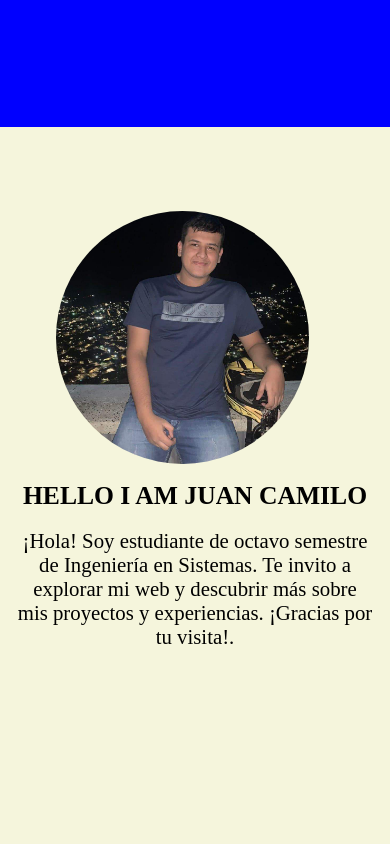
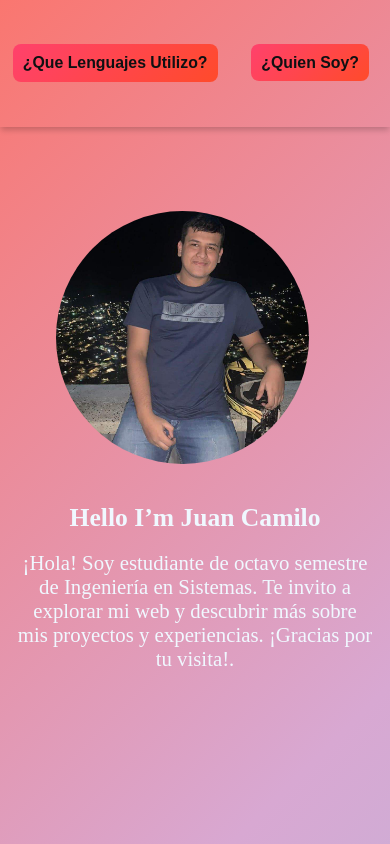
Before and after one commit to JuanBanks/Cv-Juan, a plain HTML site: page index.Html in a window 390 px wide. Drawn offline with Linux system fonts and the light colour scheme.

Commit message:
V1.3 Add animacion fondo - add menu

```diff
--- a/Css/cv.css
+++ b/Css/cv.css
@@ -5,17 +5,82 @@
 
 }
 
+
+
 /* Animacion breve  falta perfeccionar https://developer.mozilla.org/es/docs/Web/CSS/CSS_animations/Using_CSS_animations */
-.animacion{
+.animacion {
 
     animation-duration: 4s;
     animation-name: texto;
-    animation-timing-function: ease-in-out; /* al chocar con el borde va ajustando */
+    animation-timing-function: ease-in-out;
+    /* al chocar con el borde va ajustando */
 
 }
 
-#Contenedor{
-    background-color: beige;
+.ilusion {
+
+    text-decoration: none;
+    font-size: 1.5rem;
+    font-family: 'Arial', sans-serif;
+    color: #000000;
+    padding: 10px;
+    background: linear-gradient(135deg ,#ff416c, #ff4b2b);
+    border-radius: 8px;
+
+
+}
+
+.ilusion:hover {
+
+ box-shadow: 0 10px 25px rgba(250, 0, 0, 0.5);
+    cursor: pointer;
+}
+
+
+  .menu {
+    display: block;
+    position: relative;
+    cursor: pointer;
+ margin-right: 100vh;
+  }
+
+
+  /* Estilos para el menú desplegable */
+  .menu-desplejable {
+    display: none; /* Por defecto, oculto */
+    position: absolute;
+    width: 100%;
+    background: #ffc7c7;
+    color: #000000;
+    padding: 10px 0;
+
+  }
+
+  /* Estilos para los elementos dentro del menú desplegable */
+  .menu-desplejable li {
+    padding: 10px;
+    list-style: none;
+    text-align: center;
+    cursor: pointer;
+  }
+
+  /* Cambia el color de fondo al hacer hover sobre los elementos del menú */
+  .menu-desplejable li:hover {
+    background-color: #ff9a9a;
+  }
+
+
+  #Lista{
+    list-style: none;
+
+  }
+
+#Contenedor {
+
+    background: linear-gradient( 135deg, #ff7e5f, #feb47b, #ff6f61, #d8a8d2, #a2c2e6 );
+    animation: bankefecto 15s ease infinite;
+    background-size: 400% 400%; /* Efecto de cambio de colores, toma el back y cada 15seg cambia de color*/
+    color: aliceblue;
     display: grid;
     grid-template-areas:
         " header  header"
@@ -32,38 +97,51 @@ section {
     height: 90vh;
 
 }
-aside{
+
+aside {
     grid-area: aside;
     height: 90vh;
 
 }
+
 header {
+
+    display: flex;
+    box-shadow: 0 4px 6px -1px rgba(0, 0, 0, 0.2);
+    justify-content: flex-end;
+    align-items: center;
     grid-area: header;
-    background-color: blue;
     height: 15vh;
 }
 
-#Contenedor2{
+#Contenedorherard {
+
+    margin-right: 5vh;
+}
+
+
+#Contenedor2 {
 
     display: flex;
-    justify-content:center;
-    align-items:center;
+    justify-content: center;
+    align-items: center;
     flex-direction: column;
     height: 90vh;
 
 }
-#Contenedor3{
+
+#Contenedor3 {
 
     display: flex;
-    justify-content:center;
-    align-items:flex-start;
+    justify-content: center;
+    align-items: flex-start;
     flex-direction: column;
     height: 90vh;
     margin-right: 3vh;
 
 }
 
-#imagen{
+#imagen {
 
     border-radius: 50%;
     width: 50vh;
@@ -73,11 +151,9 @@ header {
 
 }
 
-#ajuste{
-    display: flex;
+#ajuste {
     font-size: 1.6rem;
     text-align: center;
-
 }
 
 
@@ -87,75 +163,95 @@ header {
     font-weight: bolder;
 
 
+
+
+}
  /* Fotogramas*/
-}
 @keyframes texto {
     from {
         margin-left: 300%;
         width: 300%;
     }
+
     to {
         margin-left: 0%;
         width: 100%;
     }
 }
 
+/* ajuste de como saldra los colores*/
+@keyframes bankefecto {
+    0% { background-position: 0% 0%; }
+  25% { background-position: 100% 0%; }
+  50% { background-position: 100% 100%; }
+  75% { background-position: 0% 100%; }
+  100% { background-position: 0% 0%; }
+  }
 
 @keyframes imagen {
     from {
-        transform: translateX(700%); /* Fuera de la pantalla */
+        transform: translateX(700%);
+        /* Fuera de la pantalla */
         opacity: 0;
     }
+
     to {
-        transform: translateX(0); /* Posición final */
+        transform: translateX(0);
+        /* Posición final */
         opacity: 0.3;
     }
 }
 
-@media( max-width: 1024px){
 
-    #Contenedor{
+@media(max-width: 1024px) {
+
+    .menu {
+
+     margin-right: 23vh;
+      }
+
+    #Contenedor {
         display: grid;
         grid-template-areas:
             " header "
             "aside"
-            "section "  ;
+            "section ";
         grid-template-columns: 1fr;
-        grid-template-rows: 0vh 30vh;
-        overflow: hidden;
-    }
-
-
-    #Contenedor2{
-
-        display: flex;
-        justify-content:center;
-        align-items:center;
-        flex-direction: column;
-        margin: 2vh;
-
-
-    }
-    #Contenedor3{
-
-        display: flex;
-        justify-content:center;
-        align-items: center;
-        flex-direction: column;
+        grid-template-rows: 8vh 30vh;
+        grid-column-gap: 0vh;
 
 
     }
 
-    #imagen{
 
-        border-radius: 50%;
-        width: 40vh;
+    #Contenedor2 {
+
+        display: flex;
+        justify-content: center;
+        align-items: center;
+        margin: 2vh;
+        height: 65vh;
+
 
     }
 
-    #ajuste{
+    #Contenedor3 {
+        display: flex;
+        justify-content: center;
+        align-items: center;
+        flex-direction: column;
+        height: 70vh;
 
-        display: flex;
+
+    }
+
+    #imagen {
+
+        width: 40vh;
+    }
+
+    #ajuste {
+
         font-size: 1.3rem;
 
     }
@@ -163,9 +259,10 @@ header {
     #estilo {
 
         font-size: 3.1rem;
-        font-weight:bolder;
+
 
     }
+
     @keyframes texto {
         from {
             margin-left: -300%;
@@ -175,75 +272,79 @@ header {
     }
 }
 
-@media( max-width: 768px){
+@media(max-width: 768px) {
 
-    #Contenedor{
+    .menu {
+        display: block;
+        position: relative;
+        cursor: pointer;
+     margin-right: 4vh;
+      }
+    .ilusion {
+
+        text-decoration: none;
+        font-size: 0.99rem;
+        font-family: 'Arial', sans-serif;
+        color: #0e1012;
+    }
+
+    #Contenedor {
 
         display: grid;
         grid-template-areas:
             " header "
             "aside"
-            "section "  ;
+            "section ";
         grid-template-columns: 1fr;
-            grid-template-rows: 15vh 50vh ;
-        grid-column-gap: 1vh;
-        height: 100vh;
-    }
-    section {
-
-        grid-area: section;
+        grid-template-rows: 15vh 50vh;
 
 
     }
-    aside{
-        grid-area: aside;
 
 
+    #Contenedorherard {
+
+        margin-right: 2.5vh;
     }
-    header {
-        grid-area: header;
-        background-color: blue;
+
+    #Contenedor2 {
+
+        display: flex;
+        justify-content: center;
+        align-items: center;
+        height: 5vh;
 
     }
 
-    #Contenedor2{
+    #Contenedor3 {
 
         display: flex;
-        justify-content:center;
-        align-items:center;
-        flex-direction: column;
-        height: 0vh;
-
-    }
-    #Contenedor3{
-
-        display: flex;
-        justify-content:center;
+        justify-content: center;
         align-items: center;
         flex-direction: column;
         height: 50vh;
 
+
     }
 
-    #imagen{
+    #imagen {
 
         border-radius: 50%;
         width: 30vh;
+
     }
 
-    #ajuste{
-        display: flex;
+    #ajuste {
+
         font-size: 0.99 rem;
-
-
     }
 
     #estilo {
 
         font-size: 1.6rem;
-        font-weight:bolder;
 
     }
+
     /* Se ajusto */
     @keyframes texto {
         from {
--- a/index.Html
+++ b/index.Html
@@ -9,22 +9,42 @@
 </head>
 
 <body>
+
     <div id="Contenedor">
-        <header> </header>
+        <header>
+            <ul  id="Lista">
+                <li>
+                  <div class="menu">
+                    <h2 class="menu-titulo ilusion">¿Que Lenguajes Utilizo?</h2>
+                    <ul class="menu-desplejable">
+                      <li>Java</li>
+                      <li>Python</li>
+                      <li>JavaScript</li>
+                      <li>C++</li>
+                    </ul>
+                  </div>
+                </li>
+              </ul>
+           <strong><div id="Contenedorherard"><a class="ilusion">¿Quien Soy?</a></div></strong>
+
+          <script src="/js/cv,js"></script>
+        </header>
         <section>
             <Div id="Contenedor2">
                 <center>
-                    <h1 class="animacion" id="estilo">HELLO I AM JUAN CAMILO
+                    <h1 class="animacion" id="estilo">Hello Iʼm Juan Camilo
                     </h1>
                 </center> <br>
 
-                    <p  class="animacion" id="ajuste">¡Hola! Soy estudiante de octavo semestre de Ingeniería en Sistemas. Te invito a explorar mi web y descubrir más sobre mis proyectos y experiencias. ¡Gracias por tu visita!.</p>
+                <p class="animacion" id="ajuste"> ¡Hola! Soy estudiante de octavo semestre de Ingeniería en Sistemas. Te
+                    invito a explorar mi web y descubrir más sobre mis proyectos y experiencias. ¡Gracias por tu
+                    visita!.</p>
 
 
             </Div>
         </section>
         <aside>
-            <div id="Contenedor3"><img src="/Img/Yo.jpg" alt=""  id="imagen">
+            <div id="Contenedor3"><img src="/Img/Yo.jpg" alt="Foto de Juan Camilo" id="imagen">
         </aside>
     </div>
     </div>
```
Also changed, not shown: 1 other file. Lines whose indentation alone changed are shown as unchanged.
